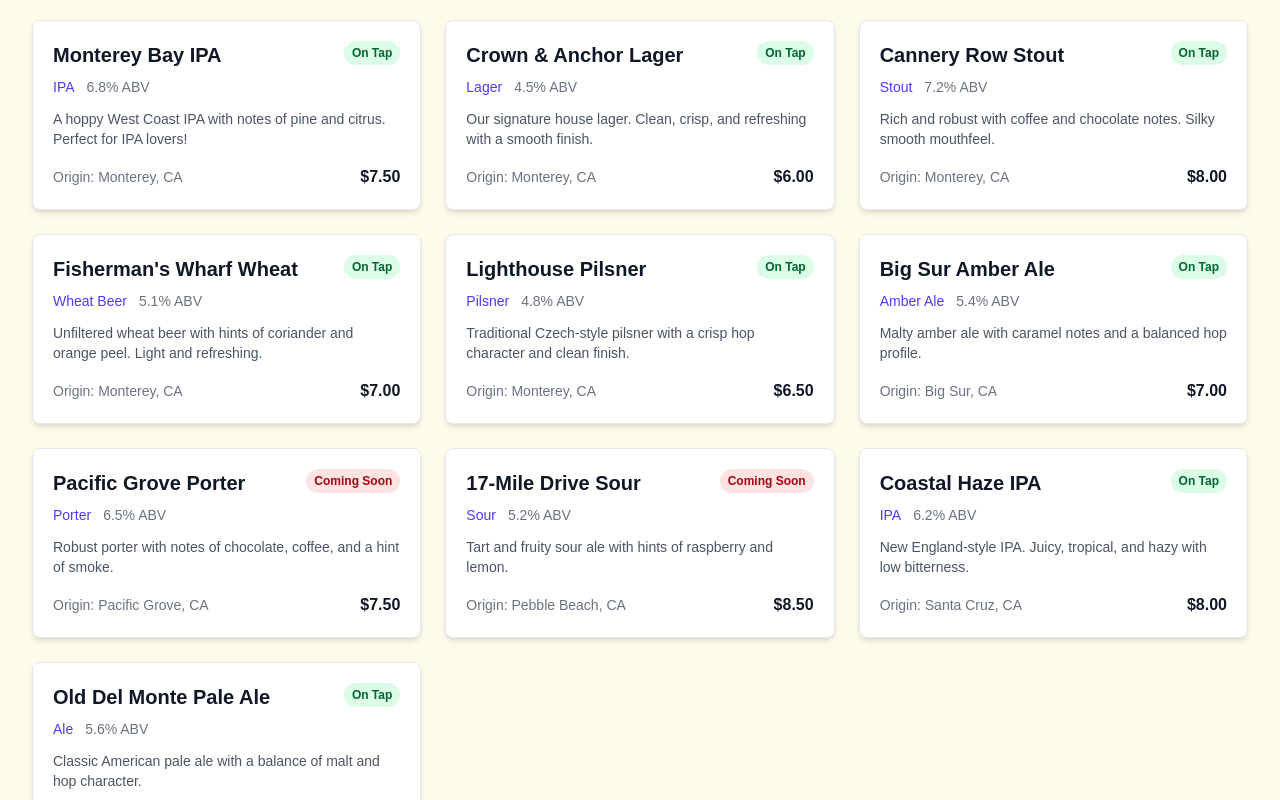
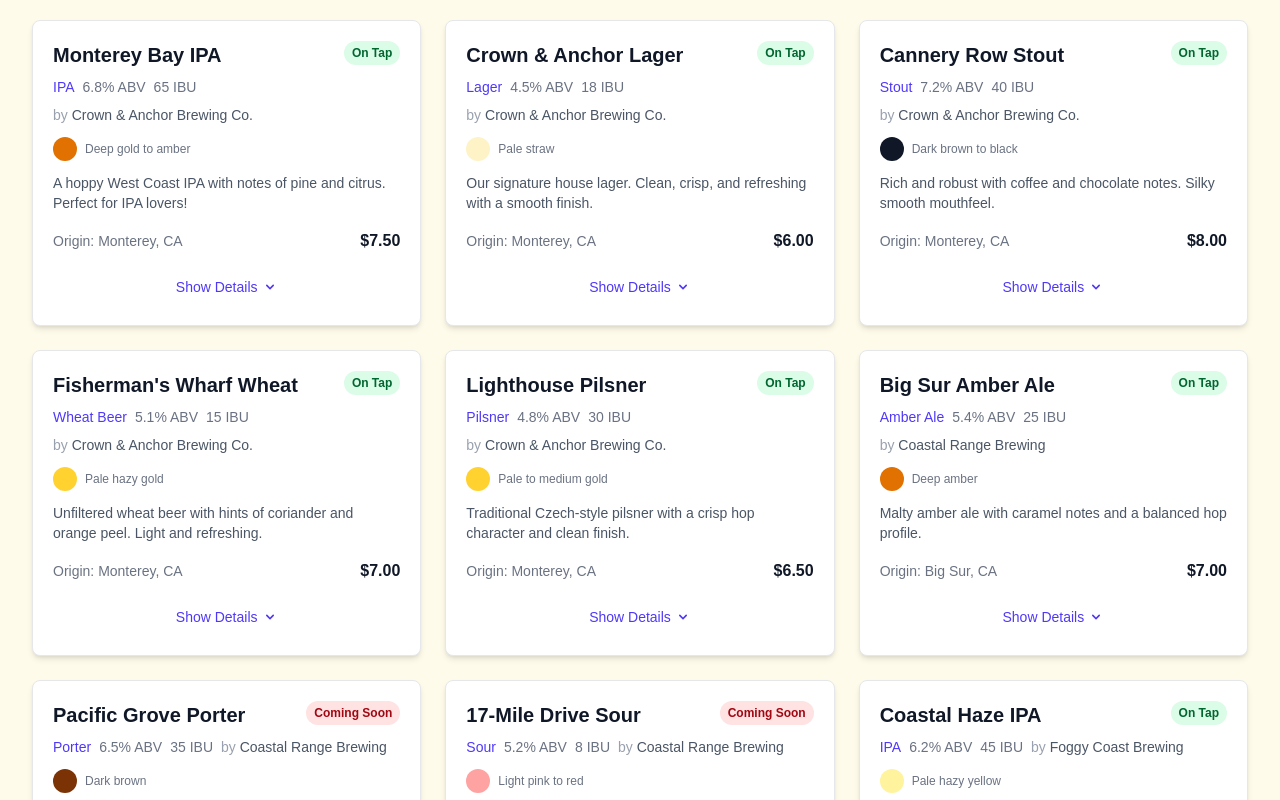
Before and after one commit to rjhyde/crown-anchor, a Next.js app in the folder crown-anchor-beer-list/: page / in a window 1280 px wide. Shown: the part 780-1580 px from the top of the page. Built offline with nearby package versions, Linux system fonts and the light colour scheme.

Commit message:
Enhance beer details with more information for beer enthusiasts

```diff
--- a/crown-anchor-beer-list/src/components/BeerCard.tsx
+++ b/crown-anchor-beer-list/src/components/BeerCard.tsx
@@ -1,10 +1,34 @@
+"use client";
+
 import { Beer } from "@/types/beer";
+import { useState } from "react";
 
 type BeerCardProps = {
   beer: Beer;
 };
 
 export const BeerCard = ({ beer }: BeerCardProps) => {
+  const [showDetails, setShowDetails] = useState(false);
+
+  const toggleDetails = () => {
+    setShowDetails(!showDetails);
+  };
+
+  // Helper function for color styling based on beer color
+  const getColorStyle = (colorDescription: string | undefined) => {
+    if (!colorDescription) return "bg-amber-100";
+
+    if (colorDescription.includes("black")) return "bg-gray-900";
+    if (colorDescription.includes("brown")) return "bg-amber-900";
+    if (colorDescription.includes("amber")) return "bg-amber-600";
+    if (colorDescription.includes("gold")) return "bg-amber-300";
+    if (colorDescription.includes("straw")) return "bg-amber-100";
+    if (colorDescription.includes("pink") || colorDescription.includes("red")) return "bg-red-300";
+    if (colorDescription.includes("hazy")) return "bg-yellow-200 opacity-80";
+
+    return "bg-amber-200";
+  };
+
   return (
     <div className="bg-white dark:bg-gray-800 rounded-lg shadow-md overflow-hidden border border-gray-200 dark:border-gray-700 transition-all hover:shadow-lg">
       <div className="p-5">
@@ -15,17 +39,89 @@ export const BeerCard = ({ beer }: BeerCardProps) => {
           </span>
         </div>
 
-        <div className="mt-2 flex items-center">
-          <span className="text-sm font-medium text-indigo-600 dark:text-indigo-400 mr-3">{beer.type}</span>
-          <span className="text-sm text-gray-500 dark:text-gray-400">{beer.abv}% ABV</span>
+        <div className="flex items-center mt-2">
+          <div className="flex flex-wrap gap-2 items-center">
+            <span className="text-sm font-medium text-indigo-600 dark:text-indigo-400">{beer.type}</span>
+            <span className="text-sm text-gray-500 dark:text-gray-400">{beer.abv}% ABV</span>
+            {beer.ibu && (
+              <span className="text-sm text-gray-500 dark:text-gray-400">{beer.ibu} IBU</span>
+            )}
+            {beer.breweryName && (
+              <span className="text-sm text-gray-600 dark:text-gray-300">
+                <span className="text-gray-400 dark:text-gray-500">by</span> {beer.breweryName}
+              </span>
+            )}
+          </div>
         </div>
 
-        <p className="mt-3 text-gray-600 dark:text-gray-300 text-sm">{beer.description}</p>
+        {/* Beer color indicator */}
+        <div className="my-3 flex items-center gap-2">
+          <div className={`w-6 h-6 rounded-full ${getColorStyle(beer.color)}`}></div>
+          <span className="text-xs text-gray-500 dark:text-gray-400">{beer.color}</span>
+        </div>
+
+        <p className="mt-2 text-gray-600 dark:text-gray-300 text-sm">{beer.description}</p>
 
         <div className="mt-4 flex justify-between items-center">
           <span className="text-sm text-gray-500 dark:text-gray-400">Origin: {beer.origin}</span>
           <span className="font-bold text-gray-900 dark:text-white">${beer.price.toFixed(2)}</span>
         </div>
+
+        <button
+          onClick={toggleDetails}
+          className="mt-4 w-full py-2 text-sm text-indigo-600 dark:text-indigo-400 hover:text-indigo-800 dark:hover:text-indigo-300 transition-colors flex items-center justify-center focus:outline-none"
+        >
+          {showDetails ? 'Hide Details' : 'Show Details'}
+          <svg className={`ml-1 h-4 w-4 transition-transform ${showDetails ? 'rotate-180' : ''}`} xmlns="http://www.w3.org/2000/svg" viewBox="0 0 20 20" fill="currentColor">
+            <path fillRule="evenodd" d="M5.293 7.293a1 1 0 011.414 0L10 10.586l3.293-3.293a1 1 0 111.414 1.414l-4 4a1 1 0 01-1.414 0l-4-4a1 1 0 010-1.414z" clipRule="evenodd" />
+          </svg>
+        </button>
+
+        {showDetails && (
+          <div className="mt-4 pt-4 border-t border-gray-200 dark:border-gray-700">
+            {/* Flavor notes */}
+            {beer.flavorNotes && beer.flavorNotes.length > 0 && (
+              <div className="mb-4">
+                <h4 className="text-sm font-medium text-gray-700 dark:text-gray-300 mb-2">Flavor Notes</h4>
+                <div className="flex flex-wrap gap-2">
+                  {beer.flavorNotes.map((note, index) => (
+                    <span
+                      key={index}
+                      className="px-2 py-1 bg-amber-50 dark:bg-gray-700 text-amber-800 dark:text-amber-200 text-xs rounded-full"
+                    >
+                      {note}
+                    </span>
+                  ))}
+                </div>
+              </div>
+            )}
+
+            {/* Recommended glass type */}
+            {beer.glassType && (
+              <div className="mb-4">
+                <h4 className="text-sm font-medium text-gray-700 dark:text-gray-300 mb-2">Recommended Glass</h4>
+                <p className="text-sm text-gray-600 dark:text-gray-400">{beer.glassType}</p>
+              </div>
+            )}
+
+            {/* Food pairings */}
+            {beer.pairings && beer.pairings.length > 0 && (
+              <div>
+                <h4 className="text-sm font-medium text-gray-700 dark:text-gray-300 mb-2">Pairs Well With</h4>
+                <div className="flex flex-wrap gap-2">
+                  {beer.pairings.map((pairing, index) => (
+                    <span
+                      key={index}
+                      className="px-2 py-1 bg-gray-100 dark:bg-gray-700 text-gray-700 dark:text-gray-300 text-xs rounded-full"
+                    >
+                      {pairing}
+                    </span>
+                  ))}
+                </div>
+              </div>
+            )}
+          </div>
+        )}
       </div>
     </div>
   );
--- a/crown-anchor-beer-list/src/data/beers.ts
+++ b/crown-anchor-beer-list/src/data/beers.ts
@@ -1,4 +1,4 @@
-import { Beer, BeerType } from "@/types/beer";
+import { Beer, BeerType, GlassType } from "@/types/beer";
 
 export const beers: Beer[] = [
   {
@@ -6,99 +6,159 @@ export const beers: Beer[] = [
     name: "Monterey Bay IPA",
     type: BeerType.IPA,
     abv: 6.8,
+    ibu: 65,
     description: "A hoppy West Coast IPA with notes of pine and citrus. Perfect for IPA lovers!",
     origin: "Monterey, CA",
     price: 7.50,
     onTap: true,
+    color: "Deep gold to amber",
+    flavorNotes: ["Piney", "Grapefruit", "Resinous", "Citrus zest"],
+    breweryName: "Crown & Anchor Brewing Co.",
+    glassType: GlassType.PINT,
+    pairings: ["Spicy foods", "Strong cheeses", "Grilled meats"]
   },
   {
     id: "2",
     name: "Crown & Anchor Lager",
     type: BeerType.LAGER,
     abv: 4.5,
+    ibu: 18,
     description: "Our signature house lager. Clean, crisp, and refreshing with a smooth finish.",
     origin: "Monterey, CA",
     price: 6.00,
     onTap: true,
+    color: "Pale straw",
+    flavorNotes: ["Crisp", "Bready", "Light hop", "Clean"],
+    breweryName: "Crown & Anchor Brewing Co.",
+    glassType: GlassType.PILSNER,
+    pairings: ["Seafood", "Light salads", "Chicken dishes"]
   },
   {
     id: "3",
     name: "Cannery Row Stout",
     type: BeerType.STOUT,
     abv: 7.2,
+    ibu: 40,
     description: "Rich and robust with coffee and chocolate notes. Silky smooth mouthfeel.",
     origin: "Monterey, CA",
     price: 8.00,
     onTap: true,
+    color: "Dark brown to black",
+    flavorNotes: ["Coffee", "Dark chocolate", "Roasted malt", "Caramel"],
+    breweryName: "Crown & Anchor Brewing Co.",
+    glassType: GlassType.PINT,
+    pairings: ["Chocolate desserts", "Grilled meats", "Oysters"]
   },
   {
     id: "4",
     name: "Fisherman's Wharf Wheat",
     type: BeerType.WHEAT,
     abv: 5.1,
+    ibu: 15,
     description: "Unfiltered wheat beer with hints of coriander and orange peel. Light and refreshing.",
     origin: "Monterey, CA",
     price: 7.00,
     onTap: true,
+    color: "Pale hazy gold",
+    flavorNotes: ["Citrus", "Coriander", "Bread dough", "Banana"],
+    breweryName: "Crown & Anchor Brewing Co.",
+    glassType: GlassType.WEIZEN,
+    pairings: ["Salads", "Light seafood", "Spicy cuisine"]
   },
   {
     id: "5",
     name: "Lighthouse Pilsner",
     type: BeerType.PILSNER,
     abv: 4.8,
+    ibu: 30,
     description: "Traditional Czech-style pilsner with a crisp hop character and clean finish.",
     origin: "Monterey, CA",
     price: 6.50,
     onTap: true,
+    color: "Pale to medium gold",
+    flavorNotes: ["Floral hops", "Biscuit", "Grass", "Honey"],
+    breweryName: "Crown & Anchor Brewing Co.",
+    glassType: GlassType.PILSNER,
+    pairings: ["Fried foods", "Grilled chicken", "Mild cheeses"]
   },
   {
     id: "6",
     name: "Big Sur Amber Ale",
     type: BeerType.AMBER,
     abv: 5.4,
+    ibu: 25,
     description: "Malty amber ale with caramel notes and a balanced hop profile.",
     origin: "Big Sur, CA",
     price: 7.00,
     onTap: true,
+    color: "Deep amber",
+    flavorNotes: ["Caramel", "Toasted bread", "Mild hops", "Toffee"],
+    breweryName: "Coastal Range Brewing",
+    glassType: GlassType.PINT,
+    pairings: ["Burgers", "BBQ", "Pizza"]
   },
   {
     id: "7",
     name: "Pacific Grove Porter",
     type: BeerType.PORTER,
     abv: 6.5,
+    ibu: 35,
     description: "Robust porter with notes of chocolate, coffee, and a hint of smoke.",
     origin: "Pacific Grove, CA",
     price: 7.50,
     onTap: false,
+    color: "Dark brown",
+    flavorNotes: ["Coffee", "Chocolate", "Smoke", "Dark fruits"],
+    breweryName: "Coastal Range Brewing",
+    glassType: GlassType.PINT,
+    pairings: ["Smoked meats", "Rich stews", "Dark chocolate"]
   },
   {
     id: "8",
     name: "17-Mile Drive Sour",
     type: BeerType.SOUR,
     abv: 5.2,
+    ibu: 8,
     description: "Tart and fruity sour ale with hints of raspberry and lemon.",
     origin: "Pebble Beach, CA",
     price: 8.50,
     onTap: false,
+    color: "Light pink to red",
+    flavorNotes: ["Tart raspberry", "Lemon zest", "Funky", "Bright acidity"],
+    breweryName: "Coastal Range Brewing",
+    glassType: GlassType.TULIP,
+    pairings: ["Fruit desserts", "Goat cheese", "Seafood"]
   },
   {
     id: "9",
     name: "Coastal Haze IPA",
     type: BeerType.IPA,
     abv: 6.2,
+    ibu: 45,
     description: "New England-style IPA. Juicy, tropical, and hazy with low bitterness.",
     origin: "Santa Cruz, CA",
     price: 8.00,
     onTap: true,
+    color: "Pale hazy yellow",
+    flavorNotes: ["Pineapple", "Mango", "Juicy", "Stone fruit"],
+    breweryName: "Foggy Coast Brewing",
+    glassType: GlassType.PINT,
+    pairings: ["Fried chicken", "Thai food", "Fish tacos"]
   },
   {
     id: "10",
     name: "Old Del Monte Pale Ale",
     type: BeerType.ALE,
     abv: 5.6,
+    ibu: 28,
     description: "Classic American pale ale with a balance of malt and hop character.",
     origin: "Monterey, CA",
     price: 7.00,
     onTap: true,
+    color: "Medium gold",
+    flavorNotes: ["Citrus", "Pine", "Caramel", "Balanced"],
+    breweryName: "Crown & Anchor Brewing Co.",
+    glassType: GlassType.PINT,
+    pairings: ["Burgers", "Mexican food", "Aged cheddar"]
   },
 ];
--- a/crown-anchor-beer-list/src/types/beer.ts
+++ b/crown-anchor-beer-list/src/types/beer.ts
@@ -3,11 +3,17 @@ export type Beer = {
   name: string;
   type: BeerType;
   abv: number;
+  ibu?: number; // International Bitterness Units
   description: string;
   origin: string;
   price: number;
   image?: string;
   onTap: boolean;
+  color?: string; // SRM color description
+  flavorNotes?: string[]; // Key flavor notes
+  breweryName?: string; // Name of brewery
+  glassType?: GlassType; // Recommended glass type
+  pairings?: string[]; // Food pairings
 };
 
 export enum BeerType {
@@ -21,3 +27,13 @@ export enum BeerType {
   WHEAT = "Wheat Beer",
   AMBER = "Amber Ale"
 }
+
+export enum GlassType {
+  PINT = "Pint Glass",
+  TULIP = "Tulip Glass",
+  SNIFTER = "Snifter",
+  PILSNER = "Pilsner Glass",
+  MUG = "Mug",
+  WEIZEN = "Weizen Glass",
+  GOBLET = "Goblet"
+}
```
